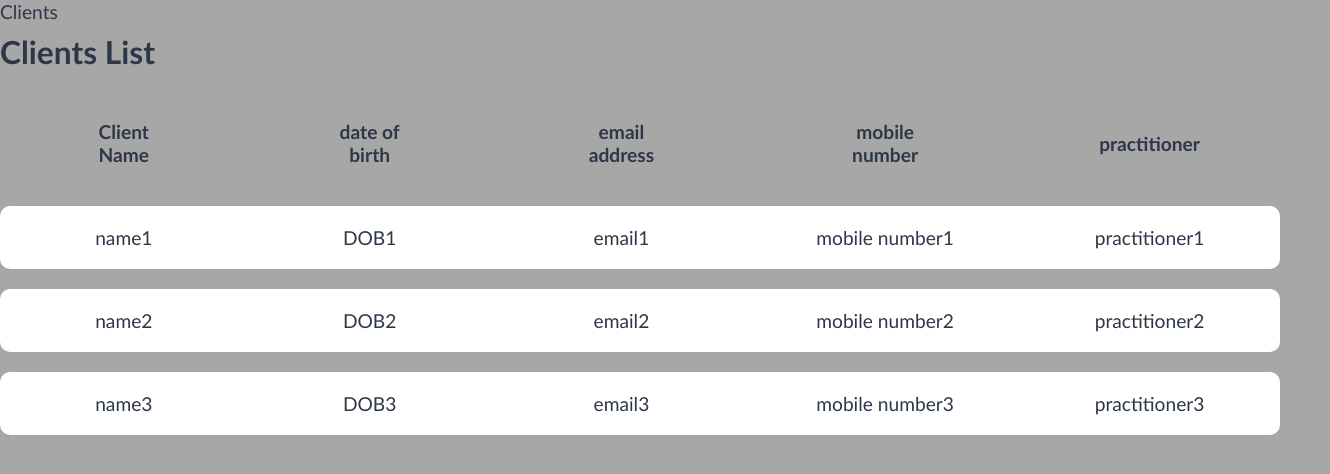
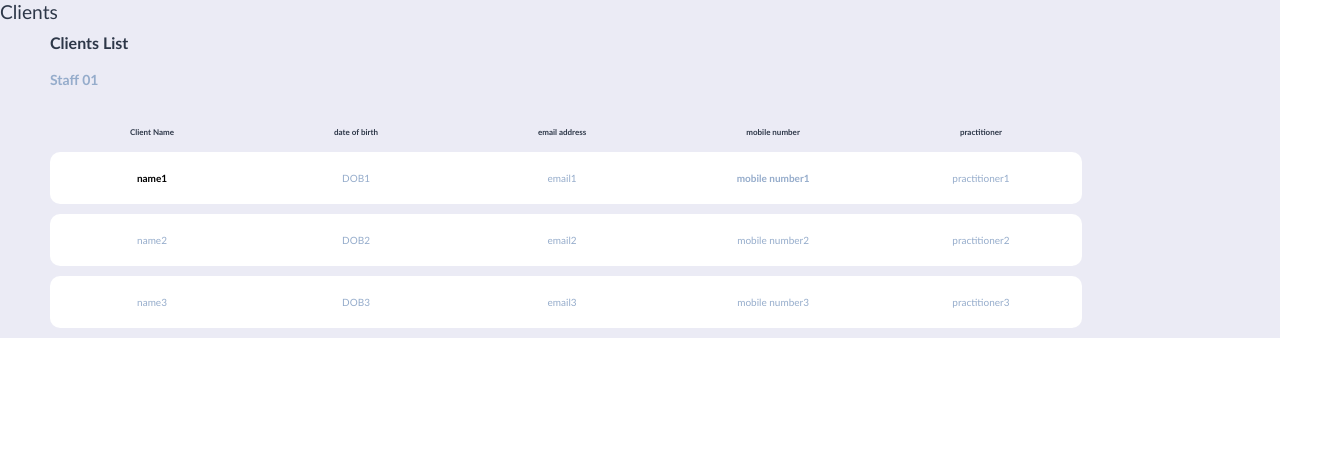
Before and after one commit to nology-tech/Tahiti-Client-Project, a React (Create React App) app: page /clients in a window 1280 px wide. Shown: the top 474 px of the page, 1330 px wide, since content can reach past the window. Built offline with nearby package versions, Linux system fonts and the light colour scheme.

Commit message:
more styling to the table done, colours and fonts match the template.

```diff
--- a/src/components/Table/Table.jsx
+++ b/src/components/Table/Table.jsx
@@ -1,10 +1,20 @@
 import React from "react";
 import "./Table.scss";
 
-const Table = ({ column1, column2, column3, column4, column5, title }) => {
+const Table = ({
+  column1,
+  column2,
+  column3,
+  column4,
+  column5,
+  title,
+  header,
+}) => {
   return (
-    <div className="table">
-      <h2>{title}</h2>
+    <div>
+      <h2 id="table-title">{title}</h2>
+      <h3 id="table-header">{header}</h3>
+      <div className="table-container">
         <table>
           <tr>
             <th>{column1}</th>
@@ -14,21 +24,21 @@ const Table = ({ column1, column2, column3, column4, column5, title }) => {
             <th>{column5}</th>
           </tr>
           <tr className="first-row">
-          <td> name1 </td>
+            <td className="first-row__first-column"> name1 </td>
             <td>DOB1 </td>
             <td>email1</td>
-          <td>mobile number1</td>
+            <td className="first-row__bold-column">mobile number1</td>
             <td>practitioner1</td>
           </tr>
           <tr className="second-row">
-          <td> name2 </td>
+            <td className="first-column"> name2 </td>
             <td>DOB2 </td>
             <td>email2</td>
             <td>mobile number2</td>
             <td>practitioner2</td>
           </tr>
           <tr className="third-row">
-          <td> name3 </td>
+            <td className="first-column"> name3 </td>
             <td>DOB3 </td>
             <td>email3</td>
             <td>mobile number3</td>
@@ -36,6 +46,7 @@ const Table = ({ column1, column2, column3, column4, column5, title }) => {
           </tr>
         </table>
       </div>
+    </div>
   );
 };
 
--- a/src/components/Table/Table.scss
+++ b/src/components/Table/Table.scss
@@ -1,14 +1,37 @@
 @use "../../styles/variables" as *;
 @use "../../styles/main.scss" as *;
 
+#table-title {
+  margin-left: 50px;
+  font-size: 16px;
+  font-weight: bold;
+}
+
+#table-header {
+  margin-left: 50px;
+  color: #95accb;
+  font-size: 14px;
+  font-weight: bold;
+}
+.table-container {
+  display: flex;
+  justify-items: center;
+  margin-left: 50px;
+}
+
 table {
   border-collapse: separate;
-  border-spacing: 0px 20px;
+  border-spacing: 0px 10px;
+
   th {
-    padding: 20px 80px;
+    padding: 20px 80px 5px 80px;
+    font-size: 8px;
   }
 
   td {
+    color: #95accb;
+    font-weight: 400;
+    font-size: 10px;
     text-align: center;
     padding: 20px;
     border: 5px;
@@ -20,6 +43,18 @@ table {
     padding: 10px;
   }
 
+  .first-row {
+    font-size: 10px;
+    &__first-column {
+      color: black;
+      font-weight: 600;
+    }
+
+    &__bold-column {
+      font-weight: 700;
+    }
+  }
+
   td:first-child {
     border-radius: 10px 0 0 10px;
   }
--- a/src/pages/Clients/Clients.jsx
+++ b/src/pages/Clients/Clients.jsx
@@ -4,10 +4,11 @@ import Table from "../../components/Table/Table";
 
 const Clients = () => {
   return (
-    <div>
+    <div className="clients-container">
       Clients
       <Table
         title={"Clients List"}
+        header={"Staff 01"}
         column1={"Client Name"}
         column2={"date of birth"}
         column3={"email address"}
--- a/src/pages/Clients/Clients.scss
+++ b/src/pages/Clients/Clients.scss
@@ -1,6 +1,6 @@
 @use "../../styles/variables" as *;
 @use "../../styles/main.scss" as *;
 
-* {
-  background-color: $color-background-main;
+.clients-container {
+  background-color: #ebebf5;
 }
```
Lines whose indentation alone changed are shown as unchanged.
